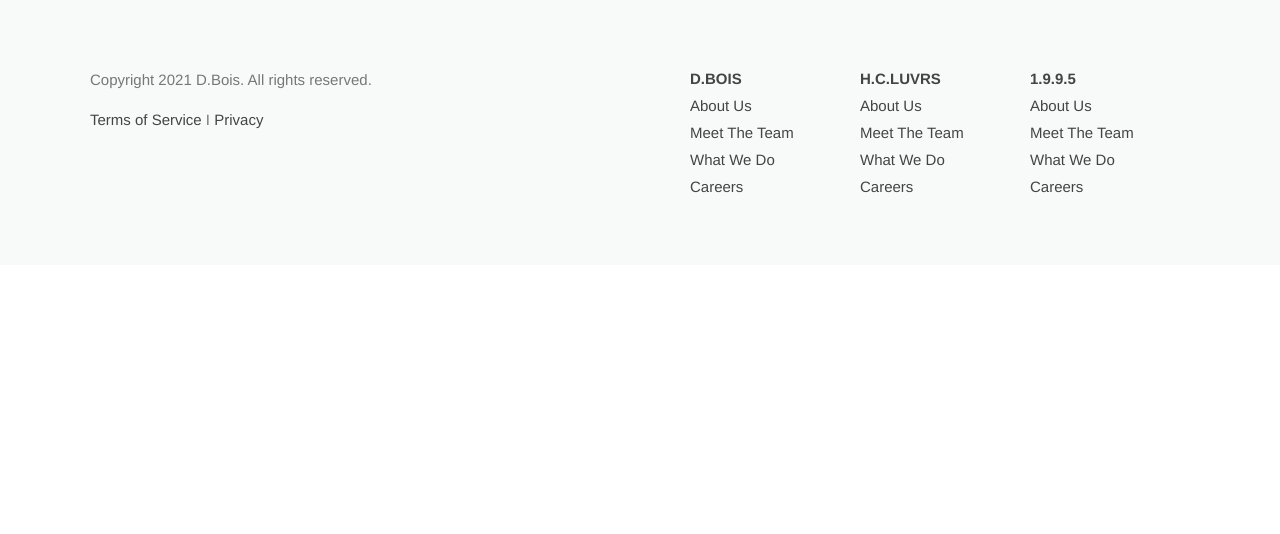
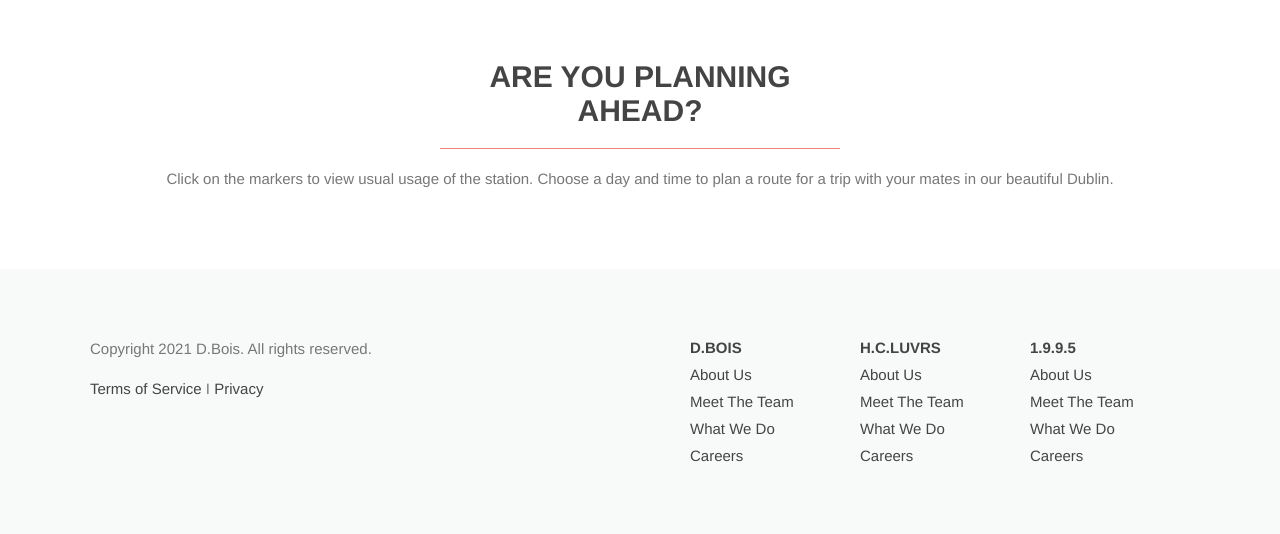
Before and after one commit to CatLuvrHass/DublinBikeApp, a Flask app: page /map in a window 1280 px wide; the page is wider, and only the part inside the window is pictured. Shown: the part 772-1306 px from the top of that part. Before the commit the page ends 965 px from the top of that part, so only its background shows below. Run offline with Flask 2, Linux system fonts and the light colour scheme; data that the repository does not hold is empty; some libraries are stand-ins or nearby versions.

Commit message:
change in route map page

```diff
--- a/flaskapp/static/style2.css
+++ b/flaskapp/static/style2.css
@@ -98,6 +98,17 @@ header nav ul li a {
     display: block;
     margin-right: 20px;
 }
+#cta {
+    padding: 60px 0;
+    text-align: center;
+}
+#cta h3 {
+    display: block;
+    margin: 0 auto 20px auto;
+    width: 400px;
+    border-bottom: 1px solid #F08080;
+    padding: 0 0 20px 0;
+}
 
 footer {
     padding: 60px 0;
--- a/flaskapp/templates/index.html
+++ b/flaskapp/templates/index.html
@@ -60,7 +60,6 @@
 <div class="wrapper">
      <div id="floating-panel" class="select-css">
          <h2>location map</h2>
-         <h5>A quick start and destination to your closest station</h5>
       <b>Start: </b>
       <select id="start" class="select-css">
         <option value="">Select a beginning(user's location inc)</option>
--- a/flaskapp/templates/map.html
+++ b/flaskapp/templates/map.html
@@ -167,6 +167,13 @@
         <div id="chart_div"></div>
   </div>
 
+  <div id="cta">
+    <div class="wrapper">
+        <h3>Are you planning ahead?</h3>
+        <p>Click on the markers to view usual usage of the station. Choose a day and time to plan a route for a trip with your mates in our beautiful Dublin. </p>
+    </div>
+  </div>
+
  <footer>
     <div class="wrapper">
         <div id="footer-info">
```
